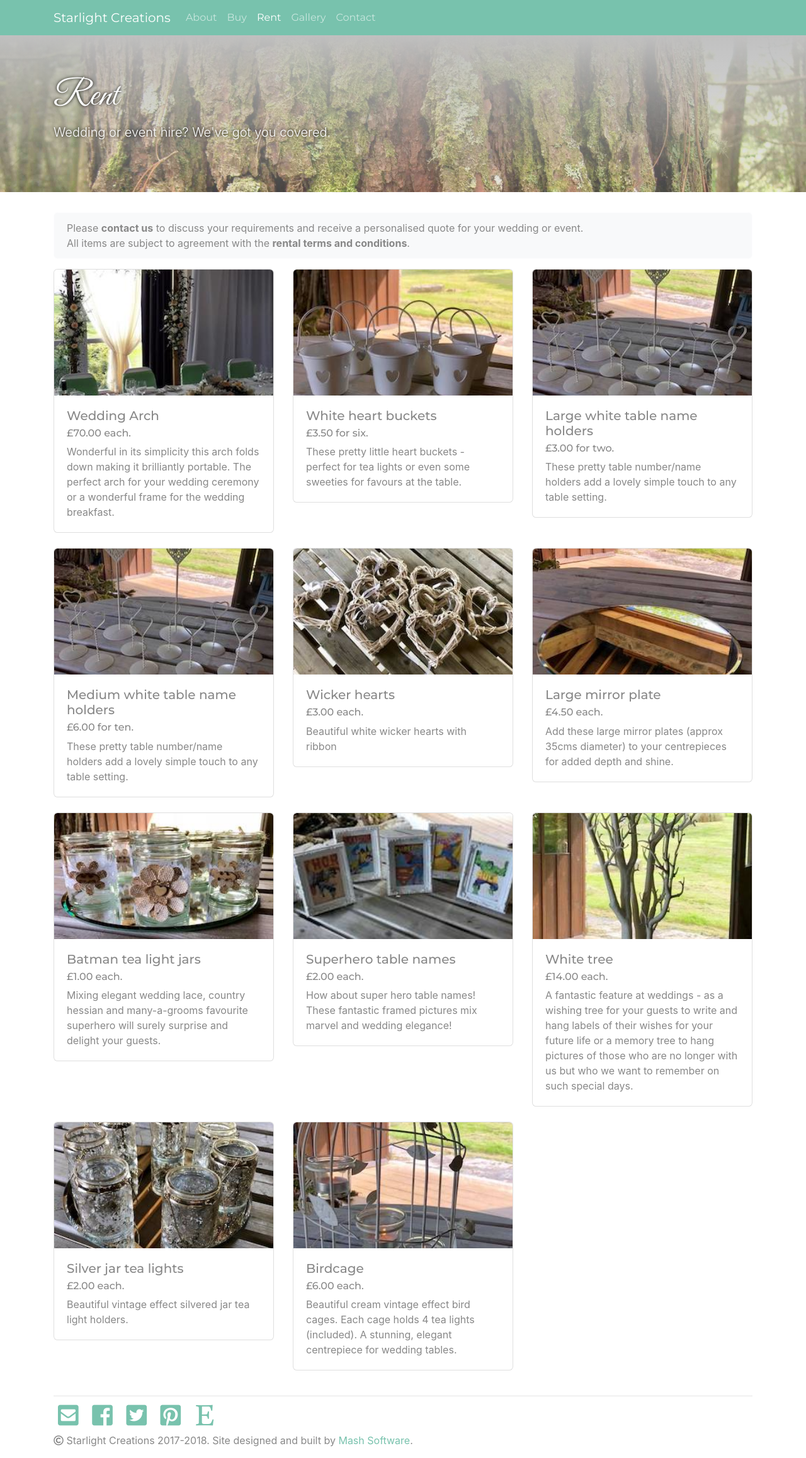
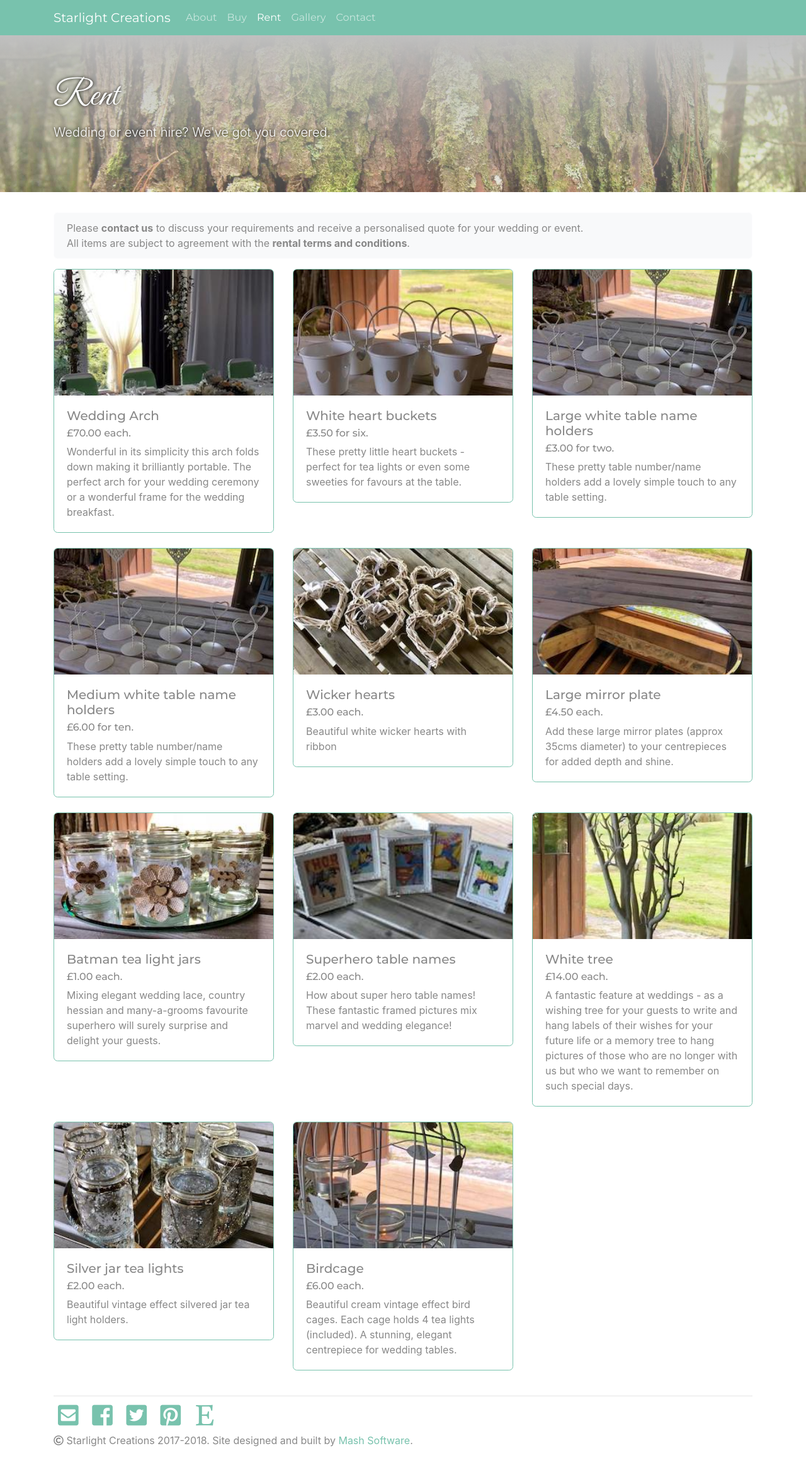
Before and after one commit to starlight-creations/starlight-creations.github.io, a Jekyll site: the page built from rent.html, in a window 1280 px wide. Shown: the whole page at 63% size. Built offline with Jekyll 4.4.1, drawn with Linux system fonts in a browser that asks for light colours; nearby versions of some CDN libraries.

Commit message:
card outline

```diff
--- a/_includes/service_card.html
+++ b/_includes/service_card.html
@@ -1,4 +1,4 @@
-<div class="card">
+<div class="card border-primary">
     {%- if service.img -%}<img class="card-img-top" src="{{service.img | absolute_url }}" alt="{{service.name}}" height="200" width="300" style="object-fit: cover">{%- endif -%}
     <div class="card-body">
         <h5 class="card-title">{{service.name}}</h5>
```
